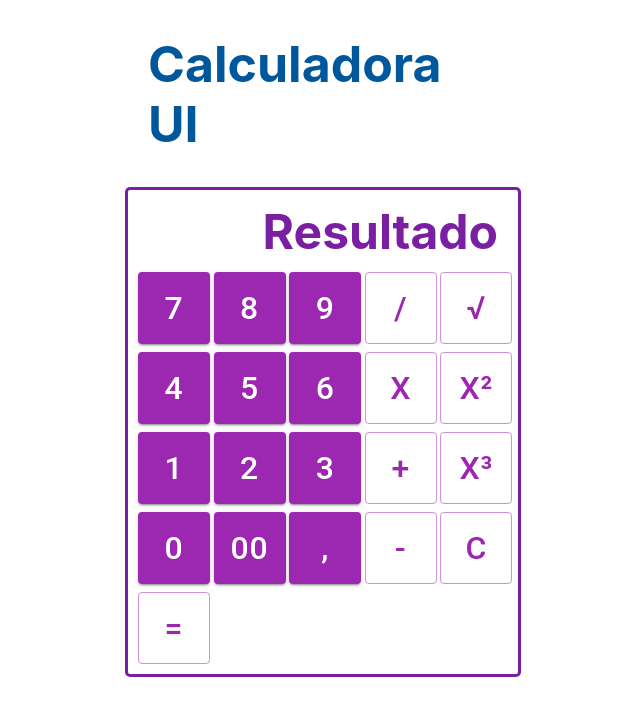
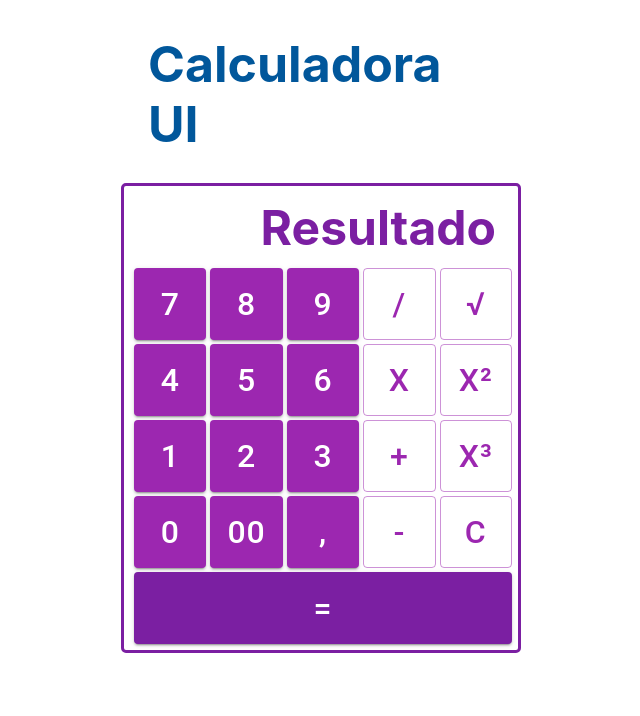
Before and after one commit to MatheusHernane/Calculadora, a React (Create React App) app in the folder calculadora/: page / in a window 1280 px wide. Shown: the top 716 px of the page, without its empty margins (317-957 px from the left). Built offline with nearby package versions, Linux system fonts and the light colour scheme.

Commit message:
Corrigindo layout da calculadora

```diff
--- a/calculadora/src/App.js
+++ b/calculadora/src/App.js
@@ -1,6 +1,7 @@
 import { Box, Container } from "@mui/material";
 import "./App.css";
 import Botao from "./components/botao";
+import Calculadora from "./components/calculadora";
 
 function App() {
   return (
@@ -8,6 +9,7 @@ function App() {
       <h1>Calculadora UI</h1>
       <Container maxWidth="xs">
         <Box sx={{ bgcolor: "#fff", height: "300px" }}>
+          <Calculadora />
           <Botao />
         </Box>
       </Container>
--- a/calculadora/src/components/botao.js
+++ b/calculadora/src/components/botao.js
@@ -1,134 +1,10 @@
 import * as React from "react";
 import Button from "@mui/material/Button";
-import { Box, Grid } from "@mui/material";
-import { ThemeProvider, createTheme } from "@mui/material/styles";
-import "./botao.css";
 
-const theme = createTheme({
-  components: {
-    MuiButton: {
-      styleOverrides: {
-        root: {
-          fontSize: "2rem",
-          width: "4.5rem",
-          height: "4.5rem",
-        },
-      },
-    },
-  },
-});
-
-export default function botao() {
+export default function botao(props) {
   return (
-    <ThemeProvider theme={theme}>
-      <Box sx={{ "& button": { m: 0.5 } }}>
-        <Grid className="details" container spacing={0}>
-          <h1 className="result">Resultado</h1>
-          <Grid item xs={2.4}>
-            <Button variant="contained" color="secondary">
-              7
-            </Button>
-          </Grid>
-          <Grid item xs={2.4}>
-            <Button variant="contained" color="secondary">
-              8
-            </Button>
-          </Grid>
-          <Grid item xs={2.4}>
-            <Button variant="contained" color="secondary">
-              9
-            </Button>
-          </Grid>
-          <Grid item xs={2.4}>
-            <Button variant="outlined" color="secondary">
-              /
-            </Button>
-          </Grid>
-          <Grid item xs={2.4}>
-            <Button variant="outlined" color="secondary">
-              √
-            </Button>
-          </Grid>
-          <Grid item xs={2.4}>
-            <Button variant="contained" color="secondary">
-              4
-            </Button>
-          </Grid>
-          <Grid item xs={2.4}>
-            <Button variant="contained" color="secondary">
-              5
-            </Button>
-          </Grid>
-          <Grid item xs={2.4}>
-            <Button variant="contained" color="secondary">
-              6
-            </Button>
-          </Grid>
-          <Grid item xs={2.4}>
-            <Button variant="outlined" color="secondary">
-              X
-            </Button>
-          </Grid>
-          <Grid item xs={2.4}>
-            <Button variant="outlined" color="secondary">
-              x²
-            </Button>
-          </Grid>
-          <Grid item xs={2.4}>
-            <Button variant="contained" color="secondary">
-              1
-            </Button>
-          </Grid>
-          <Grid item xs={2.4}>
-            <Button variant="contained" color="secondary">
-              2
-            </Button>
-          </Grid>
-          <Grid item xs={2.4}>
-            <Button variant="contained" color="secondary">
-              3
-            </Button>
-          </Grid>
-          <Grid item xs={2.4}>
-            <Button variant="outlined" color="secondary">
-              +
-            </Button>
-          </Grid>
-          <Grid item xs={2.4}>
-            <Button variant="outlined" color="secondary">
-              x³
-            </Button>
-          </Grid>
-          <Grid item xs={2.4}>
-            <Button variant="contained" color="secondary">
-              0
-            </Button>
-          </Grid>
-          <Grid item xs={2.4}>
-            <Button variant="contained" color="secondary">
-              00
-            </Button>
-          </Grid>
-          <Grid item xs={2.4}>
-            <Button variant="contained" color="secondary">
-              ,
-            </Button>
-          </Grid>
-          <Grid item xs={2.4}>
-            <Button variant="outlined" color="secondary">
-              -
-            </Button>
-          </Grid>
-          <Grid item xs={2.4}>
-            <Button variant="outlined" color="secondary">
-              C
-            </Button>
-          </Grid>
-          <Button fullWidth={true} variant="outlined" color="secondary">
-            =
-          </Button>
-        </Grid>
-      </Box>
-    </ThemeProvider>
+    <div>
+      <Button {...props} />
+    </div>
   );
 }
--- /dev/null
+++ b/calculadora/src/components/calculadora.js
@@ -0,0 +1,140 @@
+import * as React from "react";
+import { Box, Grid } from "@mui/material";
+import { ThemeProvider, createTheme } from "@mui/material/styles";
+import Botao from "./botao";
+import "./calculadora.css";
+
+const theme = createTheme({
+  components: {
+    MuiButton: {
+      styleOverrides: {
+        root: {
+          fontSize: "2rem",
+          height: "4.5rem",
+        },
+      },
+    },
+  },
+  palette: {
+    primary: {
+      main: "#7b1fa2",
+    },
+  },
+});
+
+export default function Calculadora() {
+  return (
+    <ThemeProvider theme={theme}>
+      <Box sx={{ "& button": { m: 0 } }}>
+        <Grid className="details" container spacing={0.5}>
+          <h1 className="result">Resultado</h1>
+          <Grid item xs={2.4}>
+            <Botao fullWidth={true} variant="contained" color="secondary">
+              7
+            </Botao>
+          </Grid>
+          <Grid item xs={2.4}>
+            <Botao fullWidth={true} variant="contained" color="secondary">
+              8
+            </Botao>
+          </Grid>
+          <Grid item xs={2.4}>
+            <Botao fullWidth={true} variant="contained" color="secondary">
+              9
+            </Botao>
+          </Grid>
+          <Grid item xs={2.4}>
+            <Botao fullWidth={true} variant="outlined" color="secondary">
+              /
+            </Botao>
+          </Grid>
+          <Grid item xs={2.4}>
+            <Botao fullWidth={true} variant="outlined" color="secondary">
+              √
+            </Botao>
+          </Grid>
+          <Grid item xs={2.4}>
+            <Botao fullWidth={true} variant="contained" color="secondary">
+              4
+            </Botao>
+          </Grid>
+          <Grid item xs={2.4}>
+            <Botao fullWidth={true} variant="contained" color="secondary">
+              5
+            </Botao>
+          </Grid>
+          <Grid item xs={2.4}>
+            <Botao fullWidth={true} variant="contained" color="secondary">
+              6
+            </Botao>
+          </Grid>
+          <Grid item xs={2.4}>
+            <Botao fullWidth={true} variant="outlined" color="secondary">
+              X
+            </Botao>
+          </Grid>
+          <Grid item xs={2.4}>
+            <Botao fullWidth={true} variant="outlined" color="secondary">
+              x²
+            </Botao>
+          </Grid>
+          <Grid item xs={2.4}>
+            <Botao fullWidth={true} variant="contained" color="secondary">
+              1
+            </Botao>
+          </Grid>
+          <Grid item xs={2.4}>
+            <Botao fullWidth={true} variant="contained" color="secondary">
+              2
+            </Botao>
+          </Grid>
+          <Grid item xs={2.4}>
+            <Botao fullWidth={true} variant="contained" color="secondary">
+              3
+            </Botao>
+          </Grid>
+          <Grid item xs={2.4}>
+            <Botao fullWidth={true} variant="outlined" color="secondary">
+              +
+            </Botao>
+          </Grid>
+          <Grid item xs={2.4}>
+            <Botao fullWidth={true} variant="outlined" color="secondary">
+              x³
+            </Botao>
+          </Grid>
+          <Grid item xs={2.4}>
+            <Botao fullWidth={true} variant="contained" color="secondary">
+              0
+            </Botao>
+          </Grid>
+          <Grid item xs={2.4}>
+            <Botao fullWidth={true} variant="contained" color="secondary">
+              00
+            </Botao>
+          </Grid>
+          <Grid item xs={2.4}>
+            <Botao fullWidth={true} variant="contained" color="secondary">
+              ,
+            </Botao>
+          </Grid>
+          <Grid item xs={2.4}>
+            <Botao fullWidth={true} variant="outlined" color="secondary">
+              -
+            </Botao>
+          </Grid>
+          <Grid item xs={2.4}>
+            <Botao fullWidth={true} variant="outlined" color="secondary">
+              C
+            </Botao>
+          </Grid>
+          <Grid item xs={12}>
+            <Botao fullWidth={true} variant="contained" color="primary">
+              =
+            </Botao>
+          </Grid>
+        </Grid>
+      </Box>
+    </ThemeProvider>
+  );
+}
```
Also changed, not shown: calculadora/src/components/calculadora.css (renamed from calculadora/src/components/botao.css).
